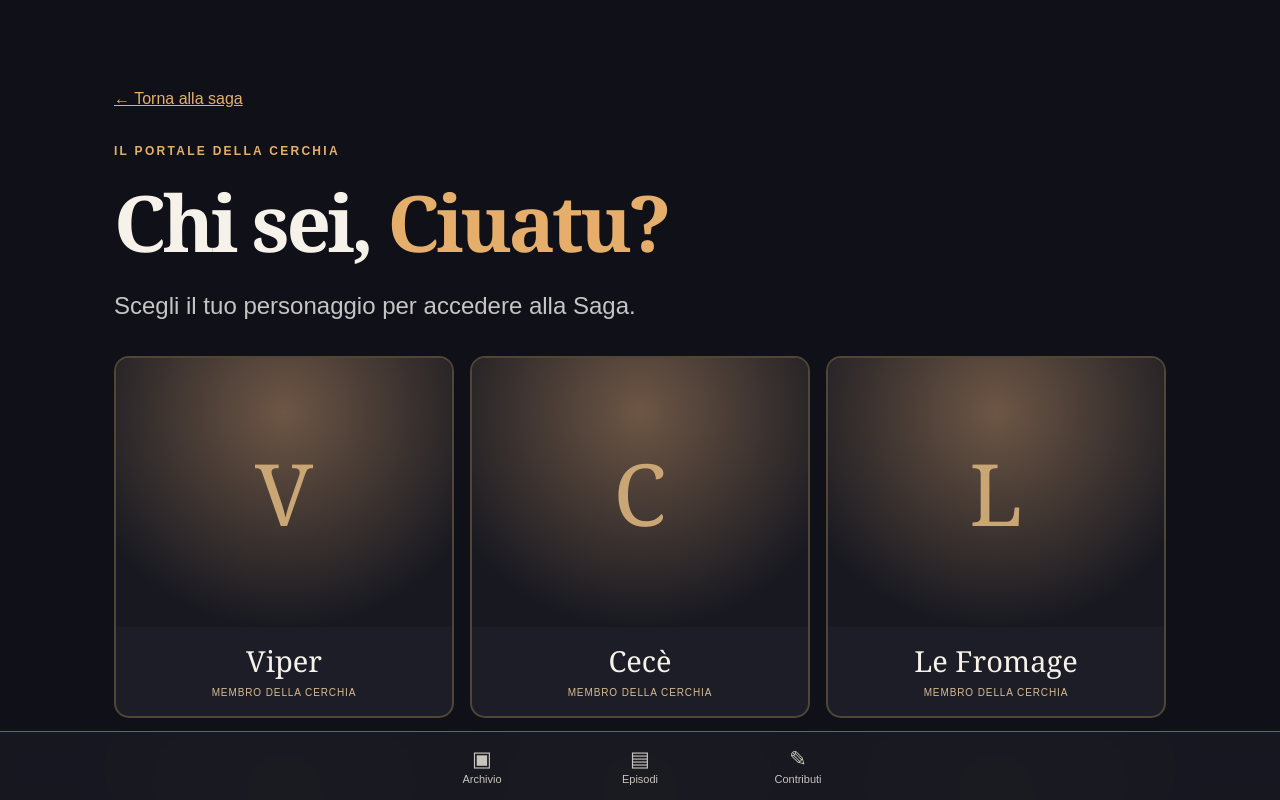
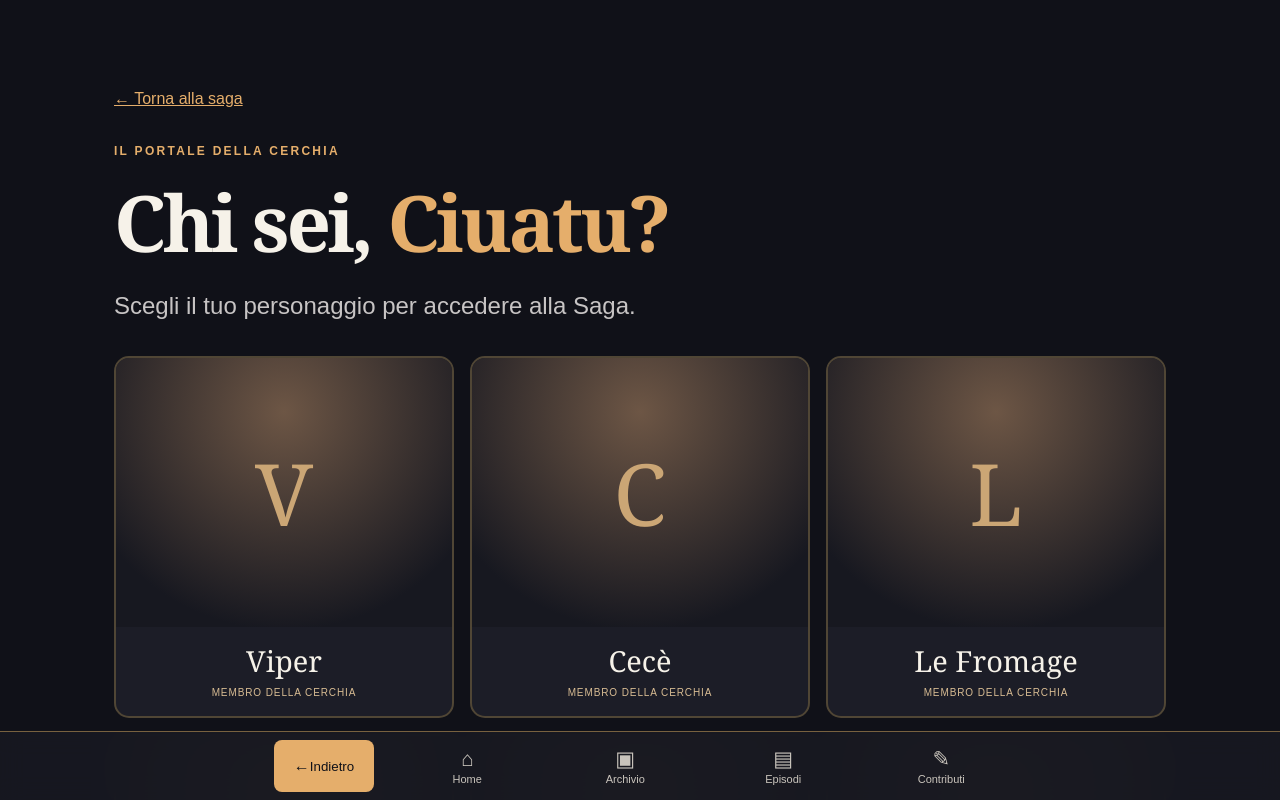
Before and after one commit to emanuelesordo/ciuati-la-saga, a Next.js app: page /accedi in a window 1280 px wide. Shown: the top 800 px of the page. Built offline with nearby package versions, Linux system fonts and the light colour scheme; no server answers; the database is empty.

Commit message:
Add Home and hierarchical back navigation; adapt football to saga lore

```diff
--- a/app/components/BottomNav.tsx
+++ b/app/components/BottomNav.tsx
@@ -1,12 +1,14 @@
 'use client';
 import Link from 'next/link';
-import {usePathname} from 'next/navigation';
+import {usePathname,useRouter} from 'next/navigation';
 import {useEffect,useState} from 'react';
 import {supabase} from '../../lib/supabase';
 
-const items=[{href:'/personaggi',label:'Archivio',symbol:'▣'},{href:'/cronache',label:'Episodi',symbol:'▤'},{href:'/contributi',label:'Contributi',symbol:'✎'}];
+const items=[{href:'/',label:'Home',symbol:'⌂'},{href:'/personaggi',label:'Archivio',symbol:'▣'},{href:'/cronache',label:'Episodi',symbol:'▤'},{href:'/contributi',label:'Contributi',symbol:'✎'}];
 export default function BottomNav(){
  const pathname=usePathname();
+ const router=useRouter();
+ const parent=pathname==='/'?null:pathname.startsWith('/archivio-personaggi/')?'/archivio-personaggi':pathname.startsWith('/personaggi/')?'/personaggi':pathname.startsWith('/cronache/')?'/cronache':pathname.startsWith('/admin/')?'/admin':pathname.split('/').slice(0,-1).join('/')||'/';
  const [admin,setAdmin]=useState(false);
  useEffect(()=>{
   let active=true;
@@ -16,6 +18,7 @@ export default function BottomNav(){
   return()=>{active=false;data?.subscription.unsubscribe();};
  },[]);
  return <nav className="saga-bottom-nav" aria-label="Navigazione principale">
+  <button type="button" disabled={!parent} onClick={()=>{if(parent)router.push(parent);}} aria-label="Torna al livello precedente"><span aria-hidden="true">←</span><small>Indietro</small></button>
   {items.map(item=><Link key={item.href} href={item.href} aria-current={pathname===item.href||(item.href==='/personaggi'&&(pathname.startsWith('/personaggi/')||pathname.startsWith('/archivio-personaggi')))?'page':undefined}><span aria-hidden="true">{item.symbol}</span><small>{item.label}</small></Link>)}
   {admin&&<Link href="/admin" aria-current={pathname.startsWith('/admin')?'page':undefined}><span aria-hidden="true">⚙</span><small>Admin</small></Link>}
  </nav>;
```
